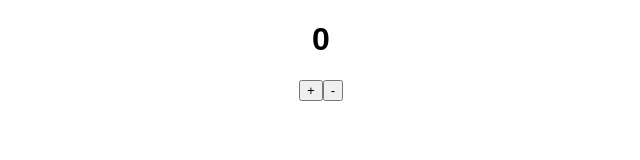
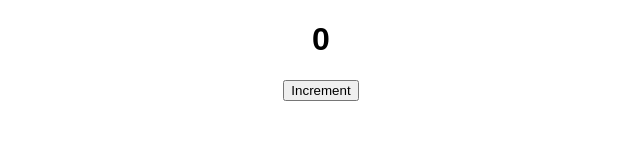
Before and after one commit to MarkVed17/praxis, a React (Create React App) app: page / in a window 1280 px wide. Shown: the top 160 px of the page, without its empty margins (319-959 px from the left). Built offline with nearby package versions, Linux system fonts and the light colour scheme.

Commit message:
feat: `predict the output` useEffect exercise

```diff
--- a/src/App.js
+++ b/src/App.js
@@ -9,7 +9,7 @@ import {
   ToDoApp,
   ThemeToggle
 } from "./exercises/useState-excercises";
-import { LoggingCounter } from "./exercises/useEffect-exercises";
+import { LoggingCounter, PredictOutput } from "./exercises/useEffect-exercises";
 import "./styles.css";
 
 export default function App() {
@@ -24,7 +24,8 @@ export default function App() {
       {/* <AddToCart /> */}
       {/* <ToDoApp /> */}
       {/* <ThemeToggle /> */}
-      <LoggingCounter />
+      {/* <LoggingCounter /> */}
+      <PredictOutput />
     </div>
   );
 }
--- /dev/null
+++ b/src/exercises/useEffect-exercises/PredictOutput/PredictOutput.js
@@ -0,0 +1,24 @@
+import { useEffect, useState } from "react";
+
+export const PredictOutput = () => {
+  const [counter, setCounter] = useState(0);
+
+  useEffect(() => {
+    console.log("from useEffect...", counter);
+  });
+
+  function incrementClickHandler() {
+    setCounter((counter) => {
+      console.log("from click handler...", counter);
+      return counter + 1;
+    });
+  }
+
+  console.log("before render...", counter);
+  return (
+    <div className="App">
+      <h1>{counter} </h1>
+      <button onClick={incrementClickHandler}>Increment </button>
+    </div>
+  );
+};
--- /dev/null
+++ b/src/exercises/useEffect-exercises/PredictOutput/index.js
@@ -0,0 +1 @@
+export { PredictOutput } from "./PredictOutput";
--- a/src/exercises/useEffect-exercises/index.js
+++ b/src/exercises/useEffect-exercises/index.js
@@ -1 +1,2 @@
 export { LoggingCounter } from "./LoggingCounter";
+export { PredictOutput } from "./PredictOutput";
```
